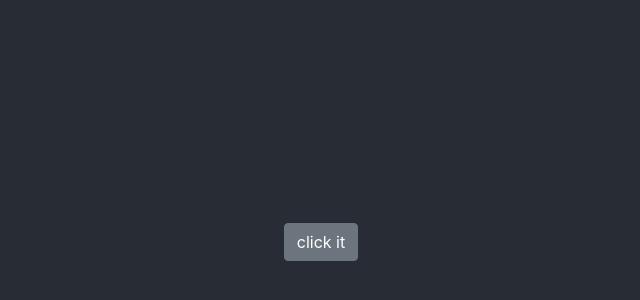
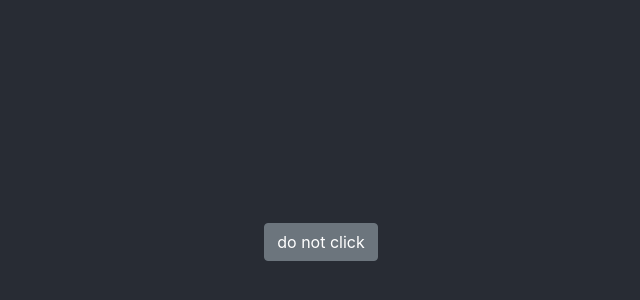
Before and after one commit to ChildeRowland/react-atom-test, a React (Create React App) app: page / in a window 1280 px wide. Shown: the part 158-458 px from the top of the page, without its empty margins (319-959 px from the left). Built offline with nearby package versions, Linux system fonts and the light colour scheme.

Commit message:
props test from app.js

```diff
--- a/src/App.js
+++ b/src/App.js
@@ -7,7 +7,7 @@ class App extends Component {
     return (
       <div className="App">
         <header className="App-header">
-          <AwButton text="click it"></AwButton>
+          <AwButton text="do not click"></AwButton>
         </header>
       </div>
     );
```
